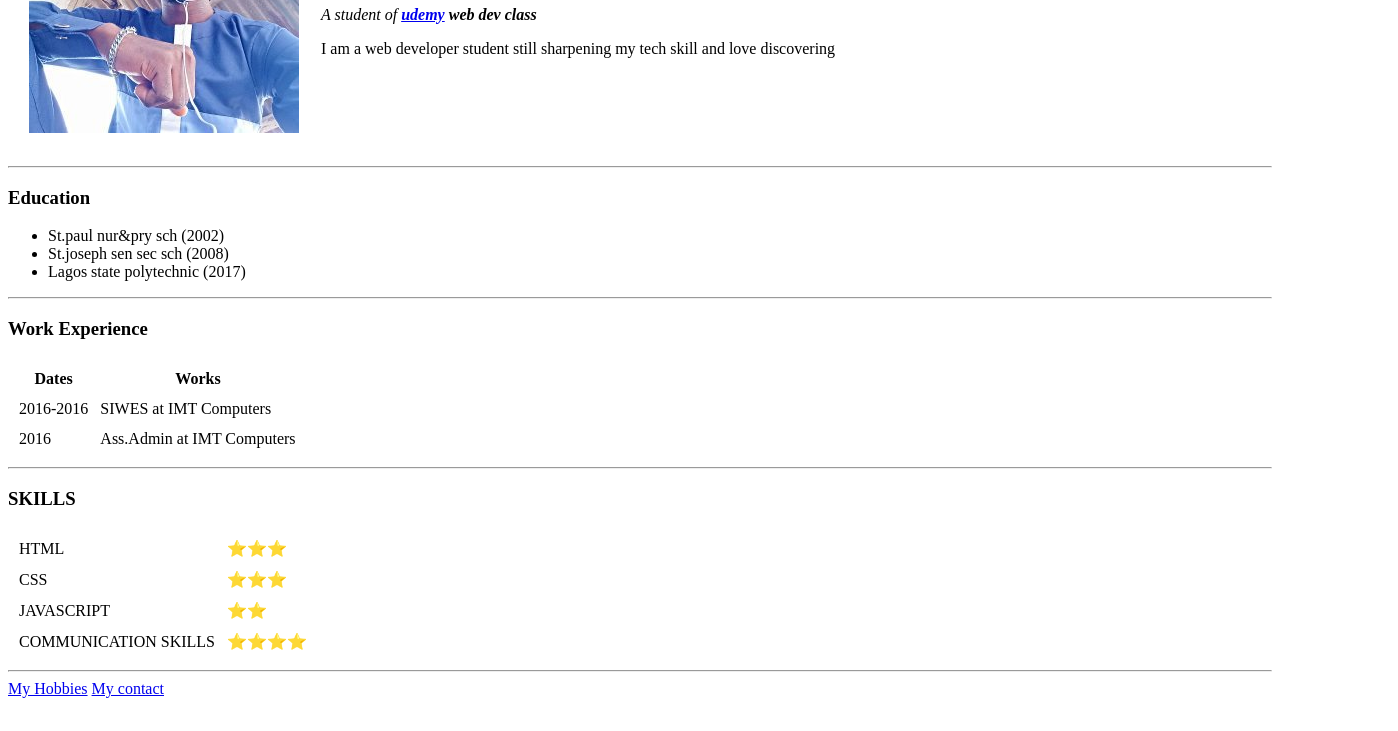
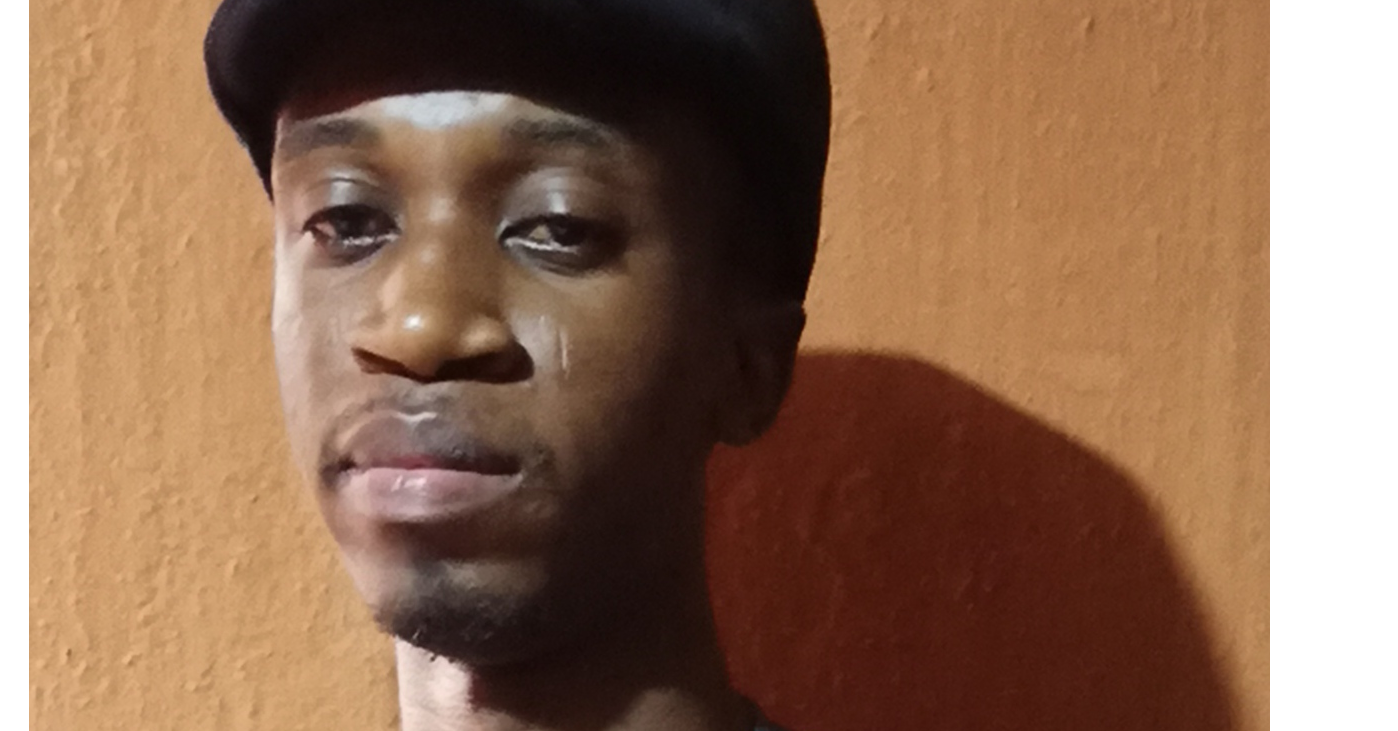
Before and after one commit to Diamond1910/cv, a plain HTML site: page index.html in a window 1280 px wide. Shown: the part 166-897 px from the top of the page, 1398 px wide, since content can reach past the window. Before the commit the page ends 872 px from the top, so only its background shows below. Drawn offline with Linux system fonts and the light colour scheme.

Commit message:
update index.html

```diff
--- a/index.html
+++ b/index.html
@@ -8,7 +8,7 @@
    <table cellspacing="20">
      <tr>
        <td>
-         <img src="image/wasiu.jpg" alt="Yusuf Wasiu profile image"/>
+         <img src="image/CV.jpg" alt="Yusuf Wasiu profile image"/>
        </td>
        <td>
          <h1>Yusuf Wasiu</h1>
```
